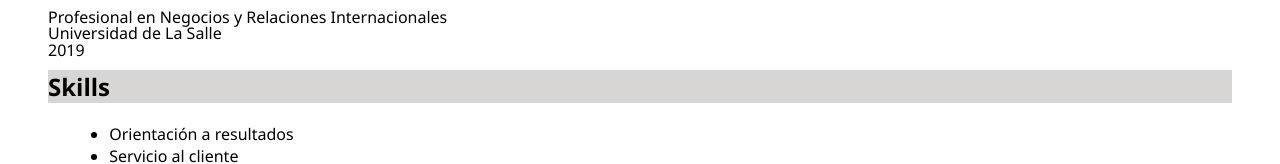
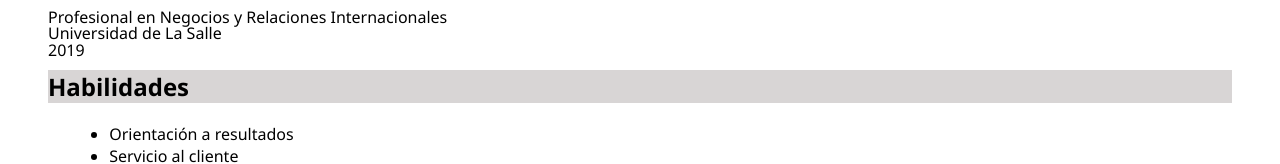
Before and after one commit to lauri0812/primerproyecto, a plain HTML site: page index.html in a window 1280 px wide. Shown: the part 672-836 px from the top of the page. Drawn offline with Linux system fonts and the light colour scheme.

Commit message:
actualizado

```diff
--- a/index.html
+++ b/index.html
@@ -56,7 +56,7 @@ equipo.
 
     <div>
         <h2>
-            Skills
+            Habilidades
         </h2>
     </div>
 
```
